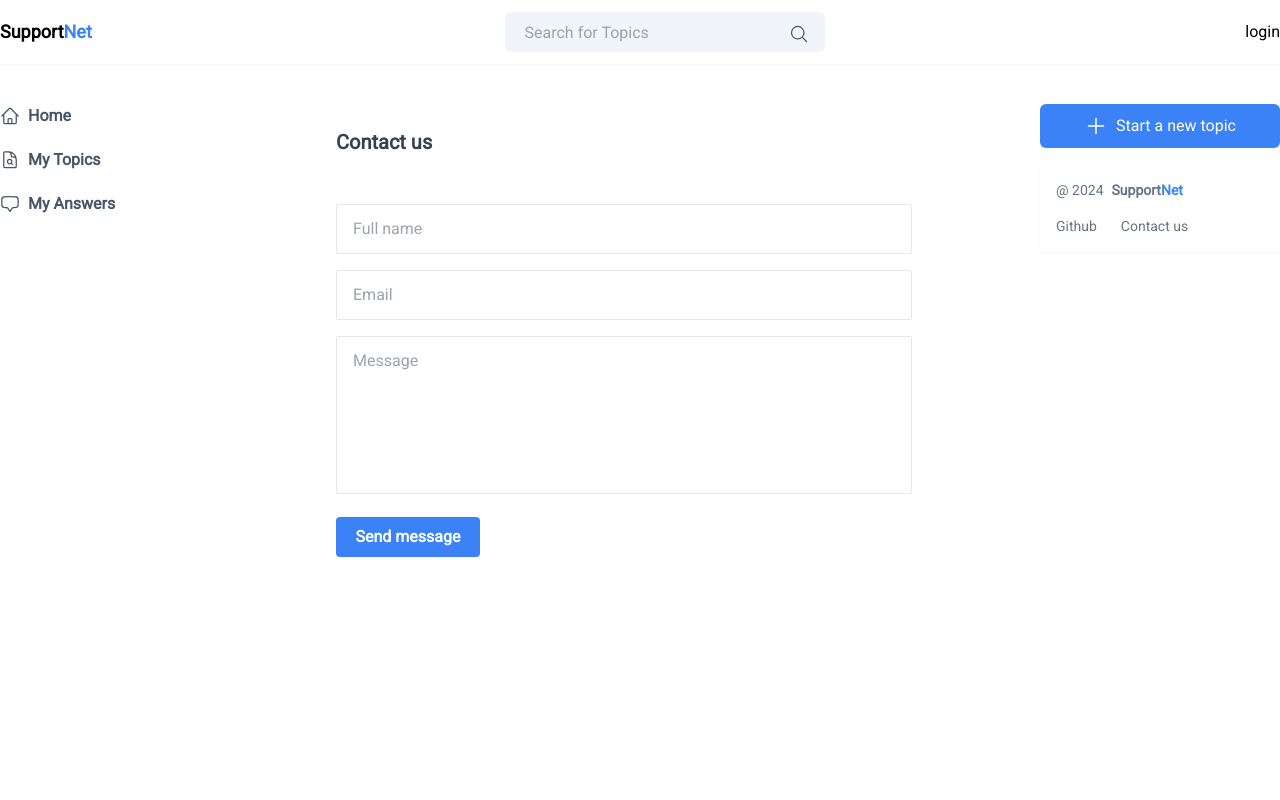
After one commit to lebelokamogelo/support_forum, a Django app: page /contact/ in a window 1280 px wide. The commit adds this page. Run offline with Django 5.2, Linux system fonts and the light colour scheme; some libraries are stand-ins or nearby versions.

Commit message:
refactor the code and add contact us

```diff
--- /dev/null
+++ b/forum/templates/forum/contact_us.html
@@ -0,0 +1,27 @@
+{% extends 'forum/index.html' %}
+
+{% block index %}
+<div class="my-6 mx-auto max-w-xl">
+    <p class="text-xl font-bold text-slate-700">Contact us</p>
+
+    {% if success %}
+    <p class="success text-green-700 mt-1">{{ success }}</p>
+    {% else %}
+    <p class="error text-red-700 mt-1">{{ error }}</p>
+    {% endif %}
+    <form class="mt-8 space-y-4" method="POST" action="">
+        {% csrf_token %}
+        <input type='text' placeholder='Full name'
+               class="w-full rounded-sm py-3 border border-[1px] px-4 outline-none" name="name"/>
+        <input type='email' placeholder='Email'
+               class="w-full rounded-sm py-3 border border-[1px] px-4 outline-none" name="email"/>
+        <textarea placeholder='Message' rows="6"
+                  class="w-full rounded-sm px-4 border border-[1px] pt-3 outline-none resize-none"
+                  name="content"></textarea>
+        <button type='submit'
+                class="font-bold rounded bg-blue-500 text-white w-36 hover:bg-blue-600 px-4 py-2">
+            Send message
+        </button>
+    </form>
+</div>
+{% endblock %}
--- a/forum/templates/forum/create.html
+++ b/forum/templates/forum/create.html
@@ -2,7 +2,7 @@
 
 {% block index %}
 <div class="my-6 mx-auto max-w-xl">
-    <p class="text-lg font-bold">Create a post</p>
+    <p class="text-lg font-bold text-slate-700">Create a new post</p>
 
     {% if success %}
     <p class="success text-green-700 mt-1">{{ success }}</p>
@@ -17,7 +17,7 @@
                   class="w-full rounded-sm px-4 border border-[1px] pt-3 outline-none resize-none"
                   name="description"></textarea>
         <button type='submit'
-                class="font-bold rounded-2xl w-28 hover:bg-slate-50 border text-slate-600 px-4 py-1">
+                class="font-bold rounded bg-blue-500 text-white w-28 hover:bg-blue-600 px-4 py-2">
             Create
         </button>
     </form>
--- a/forum/templates/forum/footer.html
+++ b/forum/templates/forum/footer.html
@@ -10,17 +10,11 @@
         </div>
         <ul class="flex flex-wrap items-center mt-3 text-sm font-medium text-gray-500 dark:text-gray-400 sm:mt-0">
             <li>
-                <a href="#" class="hover:underline me-4 md:me-6">About</a>
-            </li>
-            <li>
-                <a href="#" class="hover:underline me-4 md:me-6">Help Center</a>
-            </li>
-            <li>
-                <a href="https://github.com/lebelokamogelo/support_forum"
+                <a href="https://github.com/lebelokamogelo/support_forum" target="_blank" rel="noopener noreferrer"
                    class="hover:underline me-4 md:me-6">Github</a>
             </li>
             <li>
-                <a href="#" class="hover:underline">Contact</a>
+                <a href="/contact" class="hover:underline">Contact us</a>
             </li>
         </ul>
     </div>
--- a/forum/templates/forum/navbar.html
+++ b/forum/templates/forum/navbar.html
@@ -18,15 +18,6 @@
 
             </div>
 
-            <div class="notification hover:bg-slate-100 rounded-full p-2">
-                <svg xmlns="http://www.w3.org/2000/svg" fill="none" viewBox="0 0 24 24" stroke-width="1.5"
-                     stroke="currentColor" class="w-6 h-6">
-                    <path stroke-linecap="round" stroke-linejoin="round"
-                          d="M14.857 17.082a23.848 23.848 0 0 0 5.454-1.31A8.967 8.967 0 0 1 18 9.75V9A6 6 0 0 0 6 9v.75a8.967 8.967 0 0 1-2.312 6.022c1.733.64 3.56 1.085 5.455 1.31m5.714 0a24.255 24.255 0 0 1-5.714 0m5.714 0a3 3 0 1 1-5.714 0"/>
-                </svg>
-
-            </div>
-
             <div class="username cursor-pointer">
                 {% if request.user.is_authenticated %}
                 <p>{{ request.user|lower }}</p>
--- a/forum/templates/forum/submenu.html
+++ b/forum/templates/forum/submenu.html
@@ -34,4 +34,17 @@
         <a href="#" class="font-semibold">My Answers</a>
     </div>
 
+    {% if request.user.is_authenticated %}
+    <div class="answer hidden md:flex items-center space-x-2 hover:text-red-600 text-slate-600">
+        <div class="icon md:block hidden">
+            <svg xmlns="http://www.w3.org/2000/svg" fill="none" viewBox="0 0 24 24" stroke-width="1.5"
+                 stroke="currentColor" class="w-6 h-6">
+                <path stroke-linecap="round" stroke-linejoin="round"
+                      d="M15.75 9V5.25A2.25 2.25 0 0 0 13.5 3h-6a2.25 2.25 0 0 0-2.25 2.25v13.5A2.25 2.25 0 0 0 7.5 21h6a2.25 2.25 0 0 0 2.25-2.25V15M12 9l-3 3m0 0 3 3m-3-3h12.75"/>
+            </svg>
+        </div>
+        <a href="/auth/logout" class="font-semibold">Log out</a>
+    </div>
+    {% endif %}
+
 </div>
--- a/forum/urls.py
+++ b/forum/urls.py
@@ -8,4 +8,6 @@ urlpatterns = [
     path('create/', views.create, name='create'),
     path('topics/', views.my_topics, name='topics'),
     path('topic/<str:uuid>/', views.detail_topic, name='detail-topic'),
+
+    path('contact/', views.contact_us, name='contact'),
 ]
--- a/forum/views.py
+++ b/forum/views.py
@@ -62,11 +62,25 @@ def detail_topic(request, uuid):
     blog = get_object_or_404(Blog, uuid=uuid)
 
     if request.method == 'POST':
-        content = request.POST.get('content')
-        try:
-            Comment.objects.create(content=content, blog=blog, author=request.user)
-        except Exception as e:
-            print("An error has occurred")
+        upvote = request.POST.get('upvote')
+
+        if upvote == 'add':
+            blog.upvote = blog.upvote + 1
+
+        elif upvote == 'sub':
+            blog.upvote = blog.upvote - 1
+
+        blog.save()
+
+        if request.POST.get('content'):
+            try:
+                Comment.objects.create(content=request.POST.get('content'), blog=blog, author=request.user)
+            except Exception as e:
+                print("An error has occurred")
 
     context = {"blog": blog}
     return render(request, 'forum/detail_topic.html', context=context)
+
+
+def contact_us(request):
+    return render(request, 'forum/contact_us.html')
```
Also changed, not shown: forum/templates/forum/detail_topic.html (+8 -5 lines), forum/templates/forum/post.html (+1 -7 lines), forum/templates/forum/upvote.html (+11 -4 lines).
